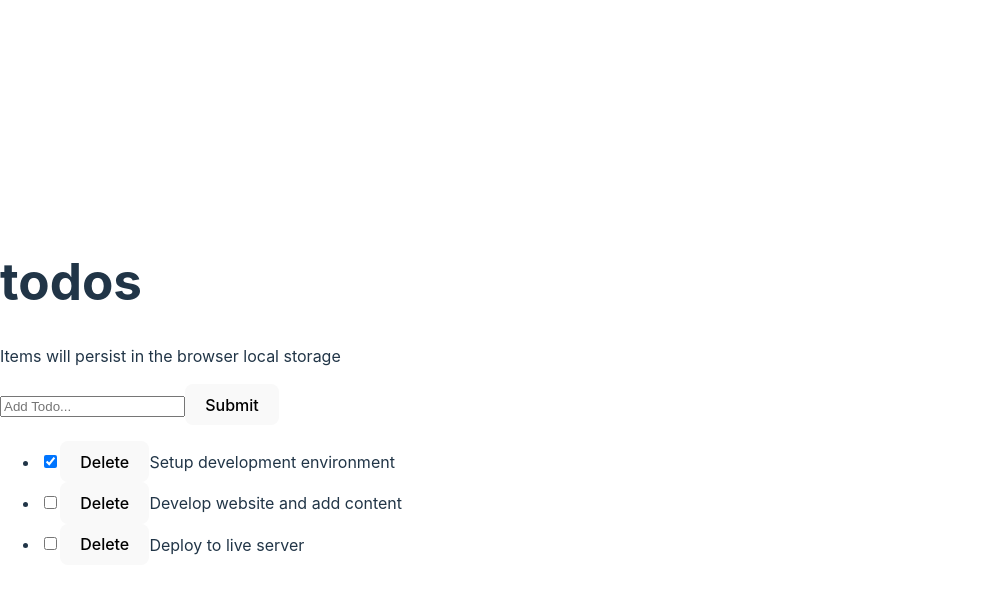
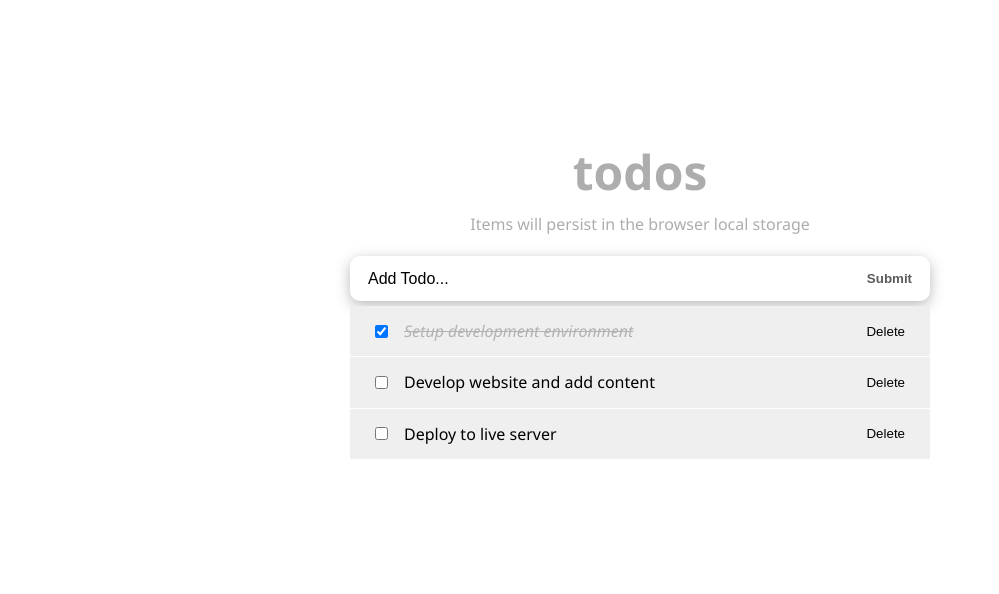
Before and after one commit to migo1/react-toDo, a React (Vite) app: page / in a window 1280 px wide. Shown: the top 594 px of the page, without its empty margins (0-999 px from the left). Built offline with nearby package versions, Linux system fonts and the light colour scheme.

Commit message:
style-todo

```diff
--- a/package.json
+++ b/package.json
@@ -13,6 +13,7 @@
     "prop-types": "^15.8.1",
     "react": "^18.2.0",
     "react-dom": "^18.2.0",
+    "sass": "^1.63.6",
     "uuid": "^9.0.0"
   },
   "devDependencies": {
--- a/src/components/Header.jsx
+++ b/src/components/Header.jsx
@@ -1,6 +1,14 @@
+import styles from "../styles/Header.module.css";
+
 const Header = () => {
+  const headerStyle = {
+    padding: "20px 0",
+    lineHeight: "1.5em",
+    color: "#aeadad",
+    textAlign: "center",
+  };
   return (
-    <header>
+    <header style={headerStyle} className={styles.header}>
       <h1>todos</h1>
       <p>Items will persist in the browser local storage</p>
     </header>
--- a/src/components/InputTodo.jsx
+++ b/src/components/InputTodo.jsx
@@ -21,16 +21,17 @@ const InputTodo = ({ addTodoItem }) => {
 
   return (
     <>
-      <form onSubmit={handleSubmit}>
+      <form onSubmit={handleSubmit} className="form-container">
         <input
           type="text"
           placeholder="Add Todo..."
           value={title}
           onChange={handleChange}
+          className="input-text"
         />
-        <button>Submit</button>
+        <button className="input-submit">Submit</button>
       </form>
-      <span>{ message }</span>
+      <span className="submit-warning">{message}</span>
     </>
   );
 };
--- a/src/components/TodoApp.jsx
+++ b/src/components/TodoApp.jsx
@@ -1,11 +1,15 @@
 import Header from "./Header";
 import TodosLogic from "./TodosLogic";
 
+
 const TodoApp = () => {
+
   return (
-    <div>
-          <Header />
-          <TodosLogic />
+    <div className="wrapper">
+      <div className="todos">
+        <Header />
+        <TodosLogic />
+      </div>
     </div>
   );
 };
--- a/src/components/TodoItem.jsx
+++ b/src/components/TodoItem.jsx
@@ -1,15 +1,26 @@
 import PropTypes from "prop-types";
+import styles from "../styles/TodoItem.module.scss";
 
 const TodoItem = ({ itemProp, handleChange, delTodo }) => {
+    const completedStyle = {
+      fontStyle: "italic",
+      color: "#595959",
+      opacity: 0.4,
+      textDecoration: "line-through",
+    };
   return (
-    <li>
+    <li className={styles.item}>
+      <div className={styles.content}>
         <input
           type="checkbox"
           checked={itemProp.completed}
           onChange={() => handleChange(itemProp.id)}
         />
         <button onClick={() => delTodo(itemProp.id)}>Delete</button>
+        <span style={itemProp.completed ? completedStyle : null}>
           {itemProp.title}
+        </span>
+      </div>
     </li>
   );
 };
--- a/src/main.jsx
+++ b/src/main.jsx
@@ -1,7 +1,8 @@
 import React from 'react'
 import ReactDOM from 'react-dom/client'
 // import App from './App.jsx'
-import './index.css'
+// import './index.css'
+import './styles/app.css'
 import TodoApp from "./components/TodoApp";
 
 ReactDOM.createRoot(document.getElementById("root")).render(
--- /dev/null
+++ b/src/styles/Header.module.css
@@ -0,0 +1,8 @@
+.header h1 {
+  font-size: 3rem;
+  font-weight: 600;
+  margin-bottom: 1rem;
+  line-height: 1em;
+  text-transform: lowercase;
+  text-align: center;
+}
--- /dev/null
+++ b/src/styles/TodoItem.module.scss
@@ -0,0 +1,26 @@
+.item {
+  font-size: 1rem;
+  list-style-type: none;
+  padding: 14px 25px;
+  border-bottom: 1px solid #fff;
+  background: #f0efef;
+}
+.content {
+  display: flex;
+  justify-content: space-between;
+  align-items: center;
+  gap: 1rem;
+}
+.content span {
+  flex: 1;
+  order: 1;
+}
+.content button {
+  cursor: pointer;
+  background: transparent;
+  order: 2;
+  outline: none;
+  outline: none;
+  border: none;
+  margin-left: 7px;
+}
--- /dev/null
+++ b/src/styles/app.css
@@ -0,0 +1,60 @@
+* {
+  box-sizing: border-box;
+  margin: 0;
+  padding: 0;
+}
+body {
+  font-family: "Segoe UI", sans-serif;
+  line-height: 1.4;
+  color: #000;
+  background: #fff;
+  height: 100vh;
+  font-weight: 400;
+}
+
+.wrapper {
+  width: 100%;
+  padding: 8rem 20px 3rem;
+}
+.todos {
+  max-width: 580px;
+  margin: 0 auto;
+}
+.form-container {
+  display: flex;
+  border-radius: calc(0.1 * 100px);
+  box-shadow: 0px 4px 14px 0px rgba(70, 70, 70, 0.38);
+  justify-content: space-around;
+  background: #fff;
+  font-size: 1rem;
+}
+.input-text {
+  width: 85%;
+  padding-right: 5px;
+  padding-left: 10px;
+  border-radius: calc(0.5 * 100px);
+  font-size: 1rem;
+}
+.input-text::placeholder {
+  color: #000;
+}
+.input-submit {
+  background: transparent;
+  color: #5b5b5b;
+  text-transform: capitalize;
+  cursor: pointer;
+  font-weight: 600;
+  margin-right: 10px;
+}
+.input-text,
+.input-submit {
+  height: 45px;
+  outline: none;
+  border: none;
+}
+.submit-warning {
+  font-size: 13px;
+  color: red;
+  margin-top: 5px;
+  display: block;
+}
```
Also changed, not shown: 1 other file (tests, documents, lock files or other folders). Lines whose indentation alone changed are shown as unchanged.
